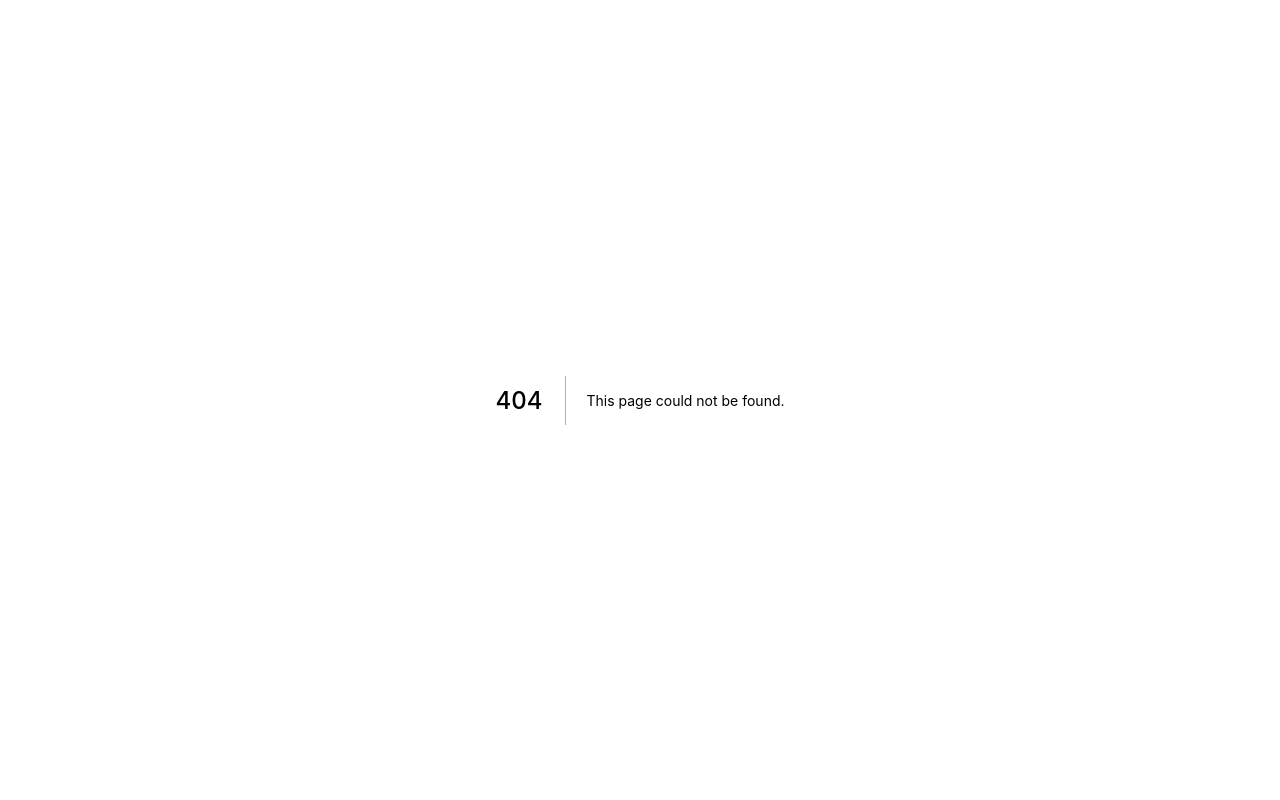
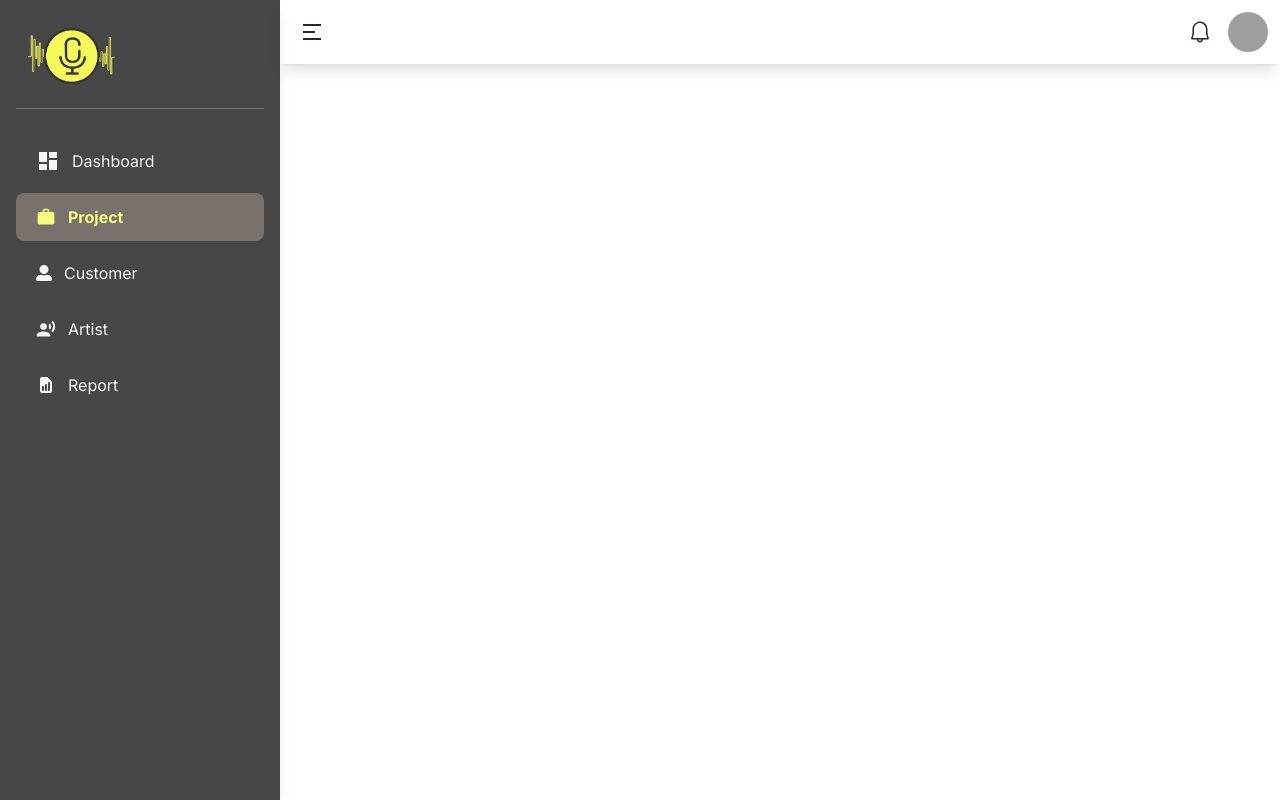
Before and after one commit to trongnsiwa/voice-admin, a Next.js app: page /project in a window 1280 px wide. Before the commit this address had no page. Built offline with nearby package versions, Linux system fonts and the light colour scheme; grey boxes are pictures that could not be loaded.

Commit message:
update sidebar behavior when closed

```diff
--- a/components/common/header.tsx
+++ b/components/common/header.tsx
@@ -6,8 +6,13 @@ import { useRef } from 'react';
 import { RiMenu2Line } from 'react-icons/ri';
 import { VscBell, VscBellDot } from 'react-icons/vsc';
 import { IoLogOutOutline } from 'react-icons/io5';
-import { motion } from 'framer-motion';
-import { useBoolean, useMediaQuery, useOnClickOutside } from 'usehooks-ts';
+import { AnimatePresence, motion } from 'framer-motion';
+import {
+  useBoolean,
+  useMediaQuery,
+  useOnClickOutside,
+  useWindowSize,
+} from 'usehooks-ts';
 import { toggleSidebar } from '@redux/actions/sidebar-action';
 
 const Header = () => {
@@ -38,7 +43,7 @@ const Header = () => {
   useOnClickOutside(menuRef, setFalse);
 
   return (
-    <>
+    <AnimatePresence initial={false}>
       <div className="navbar mb-2 shadow-lg">
         <div className="flex-1">
           <input
@@ -91,7 +96,7 @@ const Header = () => {
           </motion.ul>
         </div>
       </div>
-    </>
+    </AnimatePresence>
   );
 };
 
--- a/components/common/sidebar.tsx
+++ b/components/common/sidebar.tsx
@@ -4,7 +4,7 @@ import { sidebars } from '@shared/routes/sidebar';
 import { AnimatePresence, motion } from 'framer-motion';
 import Link from 'next/link';
 import { useRouter } from 'next/router';
-import { useEffect, useRef } from 'react';
+import { useEffect } from 'react';
 import { useMediaQuery } from 'usehooks-ts';
 
 const Sidebar = () => {
@@ -15,7 +15,7 @@ const Sidebar = () => {
   const dispatch = useAppDispatch();
 
   // media query
-  const matches = useMediaQuery('(min-width: 768px)');
+  const matches = useMediaQuery('(min-width: 1440px)');
 
   // event
   useEffect(() => {
@@ -23,8 +23,8 @@ const Sidebar = () => {
   }, [dispatch, matches]);
 
   return (
-    <AnimatePresence>
-      {open && (
+    <AnimatePresence initial={false}>
+      {open ? (
         <>
           <motion.div
             className="drawer-side bg-primary shadow-lg h-screen"
@@ -40,7 +40,7 @@ const Sidebar = () => {
             transition={{ type: 'spring', bounce: 0, duration: 0.4 }}
           >
             <ul className="menu p-4 overflow-y-auto text-base-content">
-              <li className="mb-7">
+              <li className="mb-7 pb-3 border-b border-stone-500">
                 <div className="m-3">
                   <img className="h-14" src="/images/logo.png" alt="" />
                 </div>
@@ -50,7 +50,7 @@ const Sidebar = () => {
                   <li
                     key={`bar_${index}`}
                     className={`mb-2 hover:bg-stone-500 hover:rounded-lg  ${
-                      router.pathname.includes(bar.path)
+                      router.pathname.endsWith(bar.path)
                         ? 'text-secondary font-bold bg-stone-500 rounded-lg'
                         : 'text-gray-100'
                     }`}
@@ -66,6 +66,45 @@ const Sidebar = () => {
             </ul>
           </motion.div>
         </>
+      ) : (
+        <>
+          <motion.div
+            className="drawer-side bg-primary shadow-lg h-screen"
+            initial={{ width: '0', x: '-100%' }}
+            animate={{
+              width: '90px',
+              x: 0,
+            }}
+            exit={{
+              width: '0',
+              x: '-100%',
+            }}
+            transition={{ type: 'spring', bounce: 0, duration: 0.4 }}
+          >
+            <ul className="menu p-4 overflow-y-auto text-base-content">
+              <li className="mb-7 pb-3 border-b border-stone-500">
+                <div className="m-3">
+                  <img className="h-full" src="/images/logo.png" alt="" />
+                </div>
+              </li>
+              {sidebars &&
+                sidebars.map((bar, index) => (
+                  <li
+                    key={`bar_${index}`}
+                    className={`mb-2 hover:bg-stone-500 hover:rounded-lg  ${
+                      router.pathname.endsWith(bar.path)
+                        ? 'text-secondary font-bold bg-stone-500 rounded-lg'
+                        : 'text-gray-100'
+                    }`}
+                  >
+                    <Link href={bar.path}>
+                      <a>{bar.icon}</a>
+                    </Link>
+                  </li>
+                ))}
+            </ul>
+          </motion.div>
+        </>
       )}
     </AnimatePresence>
   );
--- a/components/layouts/layout.tsx
+++ b/components/layouts/layout.tsx
@@ -1,9 +1,17 @@
 import Header from '@components/common/header';
 import Sidebar from '@components/common/sidebar';
-import { ReactNode, useRef } from 'react';
+import Head from 'next/head';
+import { ReactNode } from 'react';
 
 const Layout = ({ children }: { children: ReactNode }) => {
   return (
+    <>
+      <Head>
+        <title>Create Next App</title>
+        <meta name="description" content="Generated by create next app" />
+        <link rel="icon" href="/favicon.ico" />
+      </Head>
+
       <div className="flex h-screen drawer">
         <Sidebar />
         <div className="flex flex-col flex-1 w-full drawer-content">
@@ -11,6 +19,7 @@ const Layout = ({ children }: { children: ReactNode }) => {
           <main className="h-full">{children}</main>
         </div>
       </div>
+    </>
   );
 };
 
--- a/pages/index.tsx
+++ b/pages/index.tsx
@@ -12,17 +12,9 @@ const Home: NextPage = () => {
   // }
 
   return (
-    <>
-      <Head>
-        <title>Create Next App</title>
-        <meta name="description" content="Generated by create next app" />
-        <link rel="icon" href="/favicon.ico" />
-      </Head>
-
-      <Layout>
-        <></>
-      </Layout>
-    </>
+    <Layout>
+      <>Dashboard</>
+    </Layout>
   );
 };
 
--- /dev/null
+++ b/pages/project/index.tsx
@@ -0,0 +1,18 @@
+import Layout from '@components/layouts/layout';
+
+const Project = () => {
+  return (
+    <Layout>
+      <div>
+        <div>{/* header */}</div>
+        <div>
+          {/* search */}
+          {/* actions */}
+        </div>
+        <div>{/* table */}</div>
+      </div>
+    </Layout>
+  );
+};
+
+export default Project;
```
Lines whose indentation alone changed are shown as unchanged.
